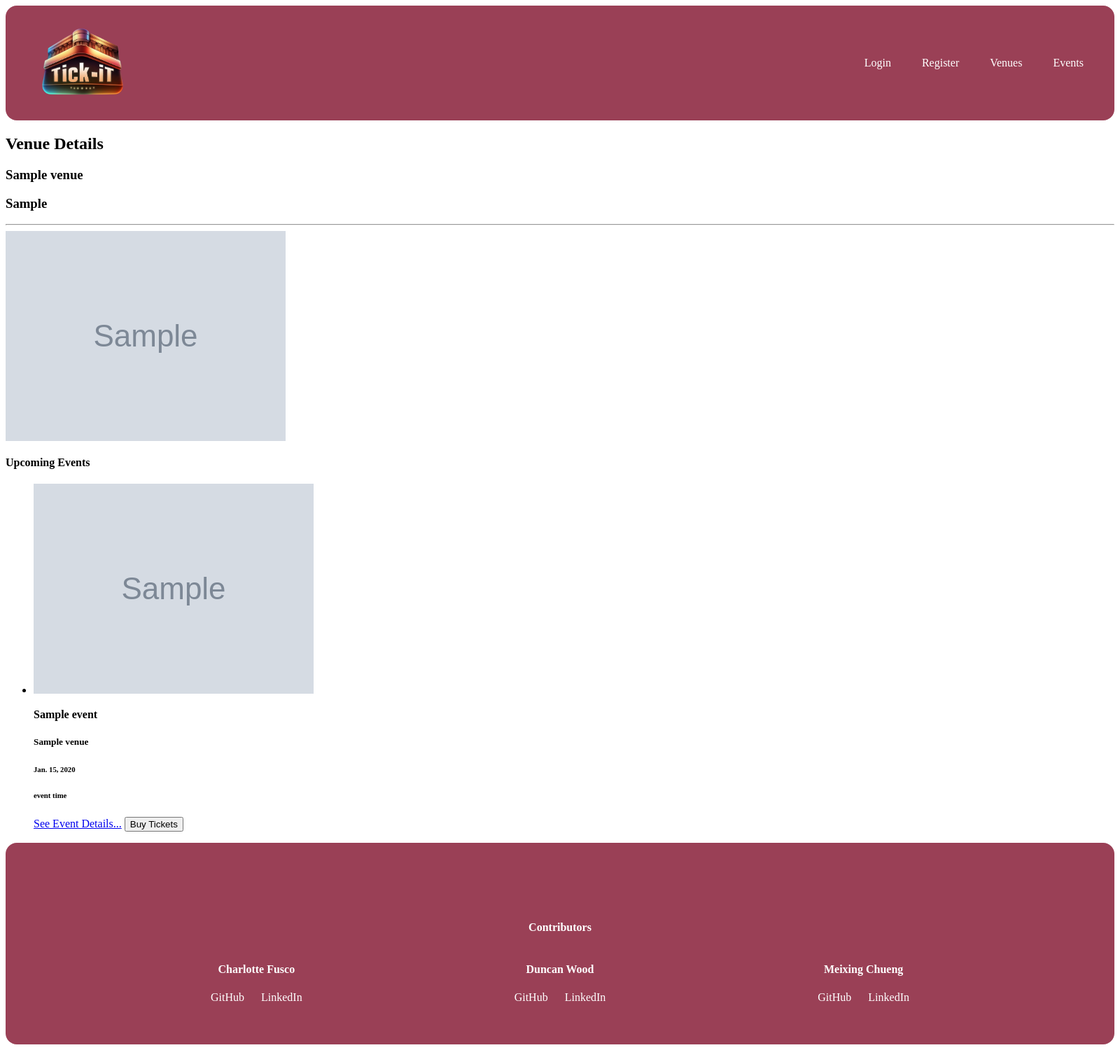
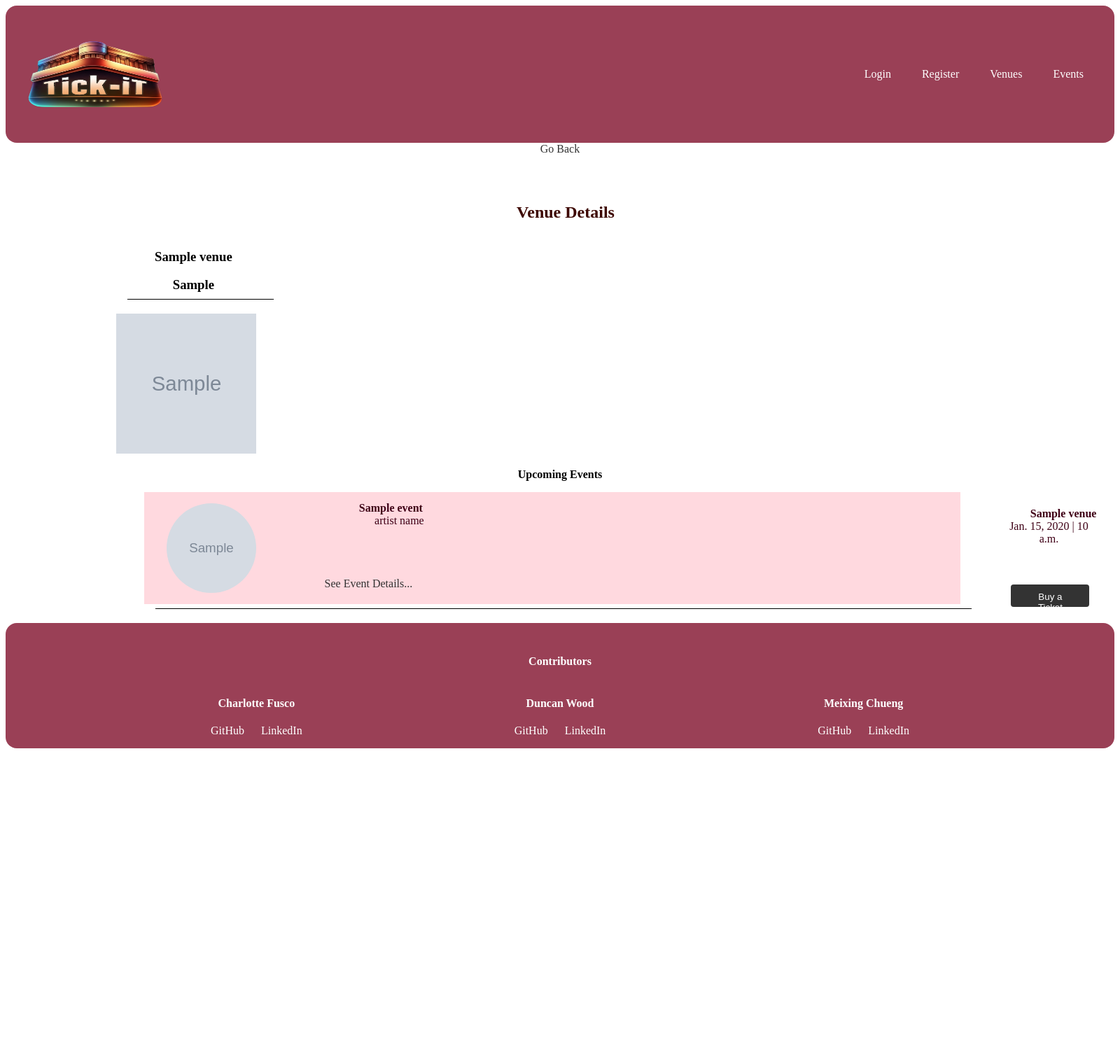
Before and after one commit to nezcodin/Tick-iT-Hackathon, a Django app: page /venues/1/ in a window 1600 px wide. Shown: the whole page at 70% size. After the commit the page ends 1069 px from the top, so only its background shows below. Run offline with Django 4.2, Linux system fonts and the light colour scheme; tables that the repository leaves empty hold one stand-in row (values such as "Sample post"); grey boxes marked "Sample" are stand-in pictures.

Commit message:
added functionality to our css files

```diff
--- a/tickit_project/tickit/static/base.css
+++ b/tickit_project/tickit/static/base.css
@@ -32,7 +32,6 @@ footer {
   margin-top: auto;
   background-color: var(--md-sys-color-primary);
   border-radius: 1em;
-  padding-top: -1em;
 }
 
 .nav-container {
@@ -69,13 +68,12 @@ footer {
 }
 
 .footer-container {
+  margin-top: 3vh;
   display: flex;
   flex-direction: column;
   justify-content: center;
   color: white;
   width: 100%;
-  height: 15rem;
-  margin-top: 3rem;
 }
 
 .footer-title {
--- a/tickit_project/tickit/static/events.css
+++ b/tickit_project/tickit/static/events.css
@@ -39,7 +39,7 @@ hr.line {
   justify-content: center;
 }
 
-img {
+.image-container img {
   height: 8rem;
   width: 8rem;
   border-radius: 10rem;
--- a/tickit_project/tickit/static/venue_details.css
+++ b/tickit_project/tickit/static/venue_details.css
@@ -4,21 +4,117 @@
 @import url(./css/theme.light.css) (prefers-color-scheme: light);
 @import url(./css/theme.dark.css) (prefers-color-scheme: dark);
 
+
+/* Venue Details Container */
 .venue-details-container {
-    background-color: red;
-    height: 10rem;
-    width: 80%;
-}
+  width: 80%;
+  margin: 0 auto;
+  }
 
-h2 {
-    color: red;
-}
-.venue-event-container {
-    background-color: blue;
-    height: 10rem;
-    width: 80%;
-}
+  /* Go Back Button */
+  .venue-details-container a {
+  display: inline-block;
+  margin-bottom: 20px;
+  color: #333;
+  text-decoration: none;
+  }
 
-  .events-container {
-    background-color: brown;
+  /* Venue Details Header */
+  .venue-details-header {
+  display: flex;
+  align-items: center;
+  margin-bottom: 20px;
   }
+
+  /* Venue Details Image */
+  .venue-details-header img {
+  width: 200px;
+  height: 200px;
+  margin-right: 20px;
+  object-fit: cover;
+  }
+
+  /* Venue Details Name */
+  .venue-details-header h3:first-child {
+  margin-bottom: 10px;
+  }
+
+  /* Venue Details Address */
+  .venue-details-header h3:last-child {
+  font-weight: normal;
+  margin-bottom: 10px;
+  }
+
+  /* Venue Details Divider Line */
+  .line {
+  border: none;
+  border-top: 1px solid #bbb;
+  margin: 20px 0;
+  }
+
+  /* Update/Delete Venue Buttons */
+  .venue-details-container button {
+  background-color: #333;
+  color: #fff;
+  padding: 10px 20px;
+  border: none;
+  border-radius: 4px;
+  cursor: pointer;
+  margin-right: 10px;
+  }
+
+  /* Venue Events Container */
+  .venue-events {
+  margin-top: 20px;
+  }
+
+  /* Upcoming Events Header */
+  .venue-events h4 {
+  margin-bottom: 10px;
+  }
+
+  /* Venue Event Container */
+  .venue-event-container {
+  display: flex;
+  align-items: center;
+  margin-bottom: 20px;
+  }
+
+  /* Venue Event Header */
+  .venue-event-header {
+  display: flex;
+  align-items: center;
+  margin-right: 20px;
+  }
+
+  /* Venue Event Image */
+  .venue-event-header img {
+  width: 80px;
+  height: 80px;
+  margin-right: 10px;
+  object-fit: cover;
+  }
+
+  /* Venue Event Details */
+  .venue-event-details h6 {
+  margin-bottom: 5px;
+  font-weight: normal;
+  }
+
+  /* Venue Event Action */
+  .venue-event-action button {
+  background-color: #333;
+  color: #fff;
+  padding: 5px 10px;
+  border: none;
+  border-radius: 4px;
+  cursor: pointer;
+  margin-left: auto;
+  }
+
+  /* Venue Event Action a */
+  .venue-event-action a {
+  color: #333;
+  text-decoration: none;
+  margin-right: 10px;
+  }
--- a/tickit_project/tickit/static/venues.css
+++ b/tickit_project/tickit/static/venues.css
@@ -17,7 +17,7 @@ hr.line {
   margin-left: 1rem;
 }
 
-img {
+.image-container img {
   height: 8rem;
   width: 8rem;
   border-radius: 10rem;
--- a/tickit_project/tickit/templates/base.html
+++ b/tickit_project/tickit/templates/base.html
@@ -3,6 +3,15 @@
 <html>
   <head>
     <link rel="stylesheet" href="{% static 'base.css' %}" />
+    <link rel="stylesheet" href="{% static 'event_details.css' %}" />
+    <link rel="stylesheet" href="{% static 'events.css' %}" />
+    <link rel="stylesheet" href="{% static 'home.css' %}" />
+    <link rel="stylesheet" href="{% static 'login.css' %}" />
+    <link rel="stylesheet" href="{% static 'profile.css' %}" />
+    <link rel="stylesheet" href="{% static 'register.css' %}" />
+    <link rel="stylesheet" href="{% static 'tickets.css' %}" />
+    <link rel="stylesheet" href="{% static 'venue_details.css' %}" />
+    <link rel="stylesheet" href="{% static 'venues.css' %}" />
   </head>
 
   <header>
--- a/tickit_project/tickit/templates/events.html
+++ b/tickit_project/tickit/templates/events.html
@@ -1,10 +1,10 @@
-{% extends 'base.html' %}{% block content %}
+{% extends 'base.html' %}
 {% load static %}
 <html>
   <head>
     <link rel="stylesheet" href="{% static 'events.css' %}">
   </head>
-
+  {% block content %}
   <body>
     <h2 class="title">All Events</h2>
     <hr class="line">
--- a/tickit_project/tickit/templates/home.html
+++ b/tickit_project/tickit/templates/home.html
@@ -1,9 +1,10 @@
-{% extends 'base.html' %}{% block content %}
+{% extends 'base.html' %}
 {% load static %}
 <html>
   <head>
     <link rel="stylesheet" href="{% static 'home.css' %}">
   </head>
+  {% block content %}
   <body>
 
 
--- a/tickit_project/tickit/templates/venue_details.html
+++ b/tickit_project/tickit/templates/venue_details.html
@@ -2,12 +2,10 @@
 {% load static %}
 
 <html>
-  <head>
-    <link rel="stylesheet" href="{% static 'venue_details.css' %}" />
-  </head>
   {% block content %}
   <body>
     <div class='venue-details-container'>
+        <a href="{% url 'venues_list_view' %}">Go Back</a>
         <h2>Venue Details</h2>
         <div class='venue-details-header'>
             <div>
@@ -43,21 +41,29 @@
                 <ul>
                     {% for event in events %}
                         {% if event.venue_id == venue.id %}
-                            <li class='venue-event-container'>
-                                <div class='venue-event-header'>
-                                    <img src={{ event.photo_url }} alt="Event Image" />
-                                    <h4>{{ event.name }}</h4>
-                                    <h5>{{ venue.name }}</h5>
-                                </div>
-                                <div class='venue-event-details'>
-                                    <h6>{{ event.date }}<h6>
-                                    <h6> event time<h6>
-                                </div>
-                                <div class='venue-event-action'>
-                                    <a href="{% url 'event_details_view' event.pk %}">See Event Details...</a>
-                                    <button>Buy Tickets</button>
-                                </div>
-                            </li>
+                        <div class="event">
+                            <div class="image-container">
+                              <img src={{ event.photo_url }}>
+                            </div>
+
+                            <div class="details-container">
+
+                              <div class="event-name-link">
+                                <h4 class="heading" id="event-name">{{ event.name }}</h4>
+                                <p id="artist-name">artist name</p>
+                                <a class="link" href='{% url 'event_details_view' event.pk %}'>See Event Details...</a>
+                              </div>
+
+                              <div class="event-venue-button">
+                                <h4 class="heading" id="venue-name">{{ event.venue }}</h4>
+                                <p id="date-time">{{ event.date }} | {{event.time}}</p>
+                                <button>Buy a Ticket</button>
+                              </div>
+
+                            </div>
+
+                          </div>
+                          <hr class="line">
                         {% endif %}
                     {% empty %}
                         <li> No upcoming events </li>
--- a/tickit_project/tickit/templates/venues.html
+++ b/tickit_project/tickit/templates/venues.html
@@ -1,11 +1,11 @@
-{% extends 'base.html' %}{% block content %}
+{% extends 'base.html' %}
 {% load static %}
 <html>
 
   <head>
     <link rel="stylesheet" href="{% static 'venues.css' %}">
   </head>
-
+  {% block content %}
   <body>
 
     <h2 class="title">All Venues</h2>
--- a/tickit_project/tickit/views.py
+++ b/tickit_project/tickit/views.py
@@ -1,4 +1,4 @@
-from django.shortcuts import render, redirect, get_object_or_404
+from django.shortcuts import render, redirect
 from rest_framework import generics
 from django.contrib.auth.models import User
 from django.conf import settings
@@ -34,10 +34,10 @@ def venue_details_view(request, pk):
     events = Event.objects.all()
     return render(request, "venue_details.html", {'venue': venue, 'events': events})
 
-def purchase_tickets_view(request, event_id):
-    event = get_object_or_404(Event, id=event_id)
-    tickets = Ticket.objects.filter(forEvent_id=event_id)
-    return render(request, "tickets.html", {'tickets': tickets, 'event': event})
+def purchase_tickets_view(request):
+    tickets = Ticket.objects.all()
+    events = Event.objects.all()
+    return render(request, "tickets.html", {'tickets': tickets, 'events': events})
 
 def login_view(request):
     return render(request, "login.html", {})
```
